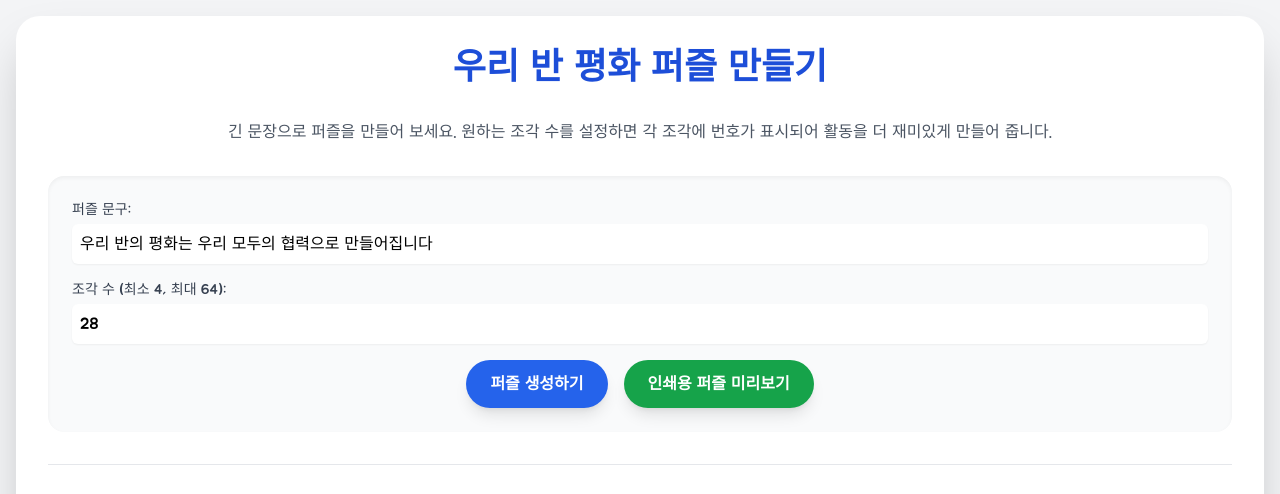
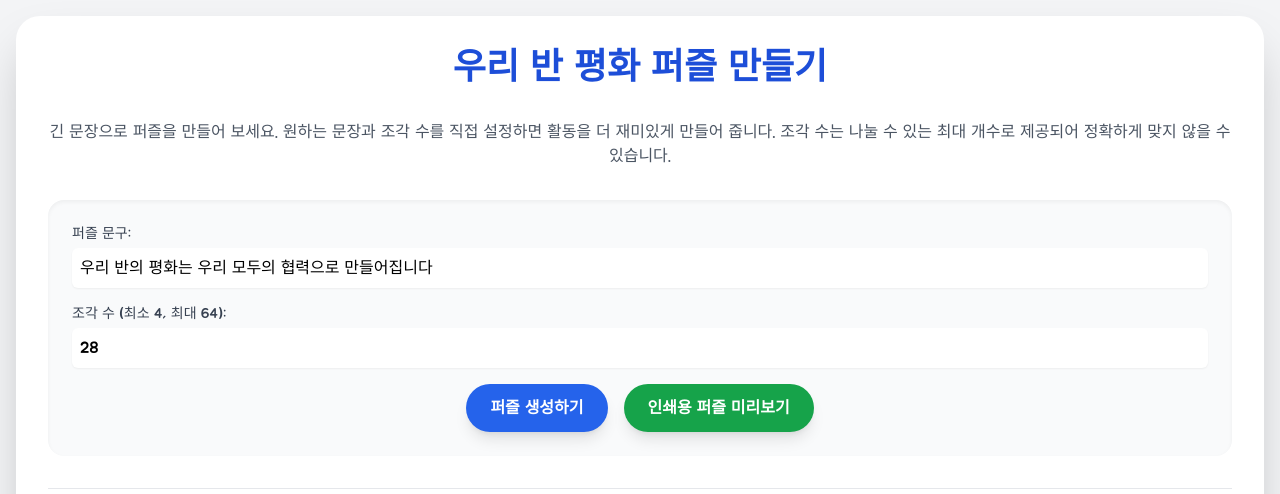
Before and after one commit to Yuna123-tech/jajak_puzzle, a plain HTML site: page index.html in a window 1280 px wide. Shown: the top 494 px of the page. Drawn offline with nearby package versions, Linux system fonts and the light colour scheme.

Commit message:
Update index.html

```diff
--- a/index.html
+++ b/index.html
@@ -55,7 +55,7 @@
     <!-- 메인 애플리케이션 컨테이너 -->
     <div id="app" class="container mx-auto bg-white p-8 rounded-3xl shadow-2xl space-y-8">
         <h1 class="text-4xl font-bold text-center text-blue-700">우리 반 평화 퍼즐 만들기</h1>
-        <p class="text-center text-gray-600">긴 문장으로 퍼즐을 만들어 보세요. 원하는 조각 수를 설정하면 각 조각에 번호가 표시되어 활동을 더 재미있게 만들어 줍니다.</p>
+        <p class="text-center text-gray-600">긴 문장으로 퍼즐을 만들어 보세요. 원하는 문장과 조각 수를 직접 설정하면 활동을 더 재미있게 만들어 줍니다. 조각 수는 나눌 수 있는 최대 개수로 제공되어 정확하게 맞지 않을 수 있습니다.</p>
 
         <!-- 제어 패널 -->
         <div class="no-print bg-gray-50 p-6 rounded-2xl shadow-inner space-y-4">
```
